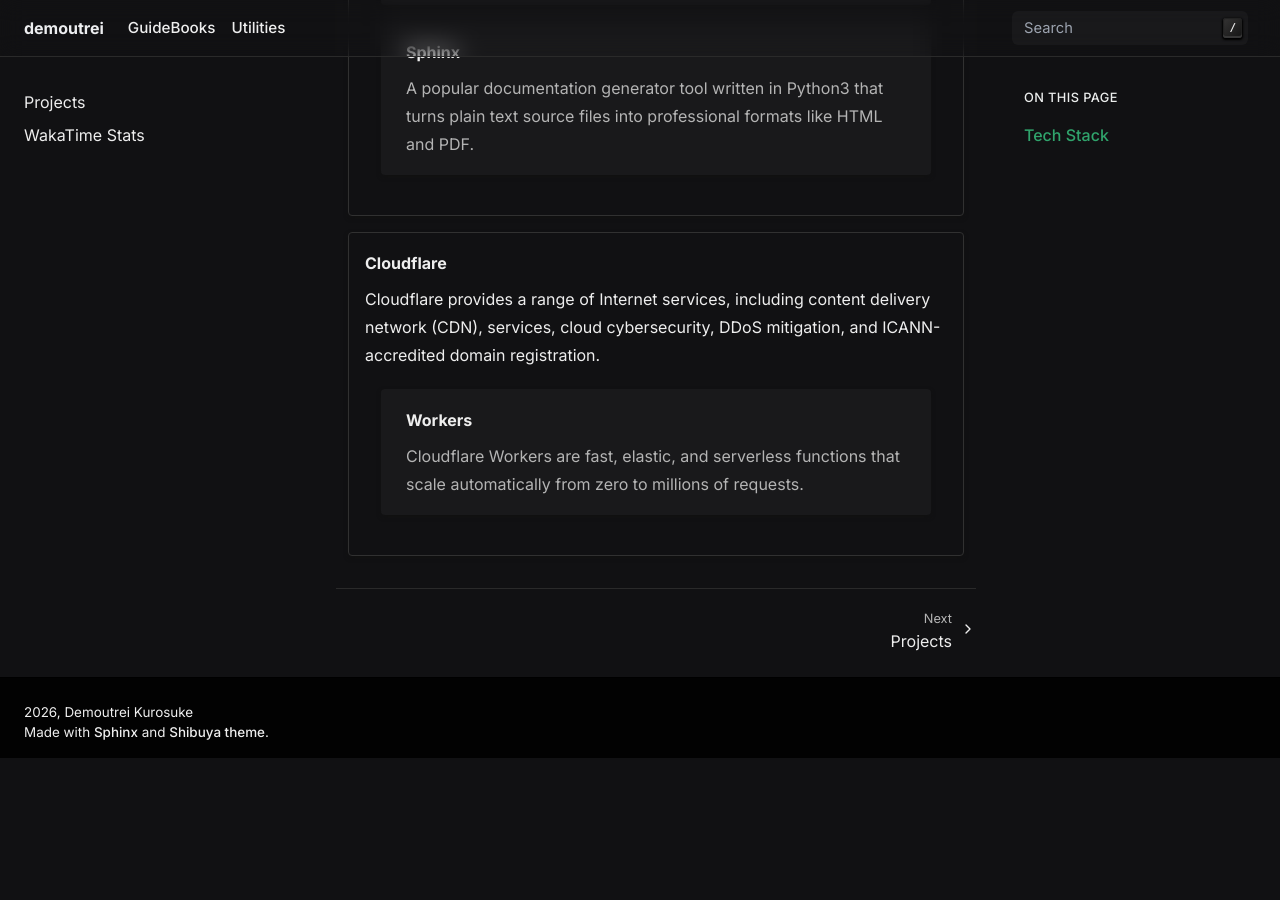
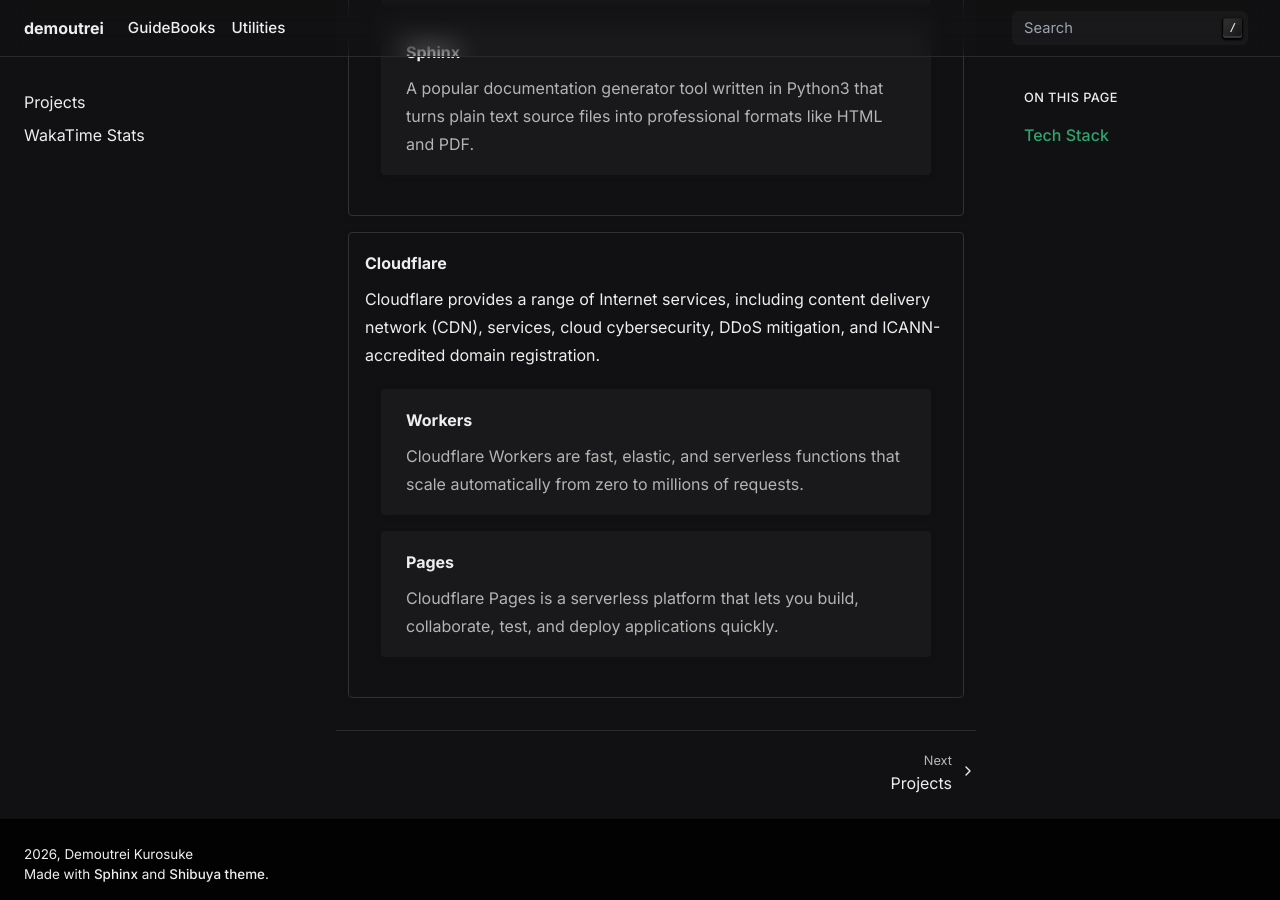
Before and after one commit to demoutrei/demoutrei, a Sphinx documentation site: the page built from source/index.rst, in a window 1280 px wide and 900 px high, scrolled down 910 px. Built offline with Sphinx 7.4.7, drawn with Linux system fonts in a browser that asks for light colours; before the commit the page ends 1668 px from its top, so only the background shows below that.

Commit message:
Added tech: CF Pages

```diff
--- a/source/index.rst
+++ b/source/index.rst
@@ -112,3 +112,7 @@
             .. grid-item-card:: Workers
 
                 Cloudflare Workers are fast, elastic, and serverless functions that scale automatically from zero to millions of requests.
+
+            .. grid-item-card:: Pages
+
+                Cloudflare Pages is a serverless platform that lets you build, collaborate, test, and deploy applications quickly.
```
